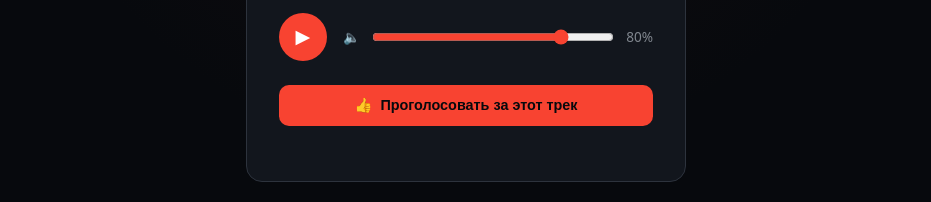
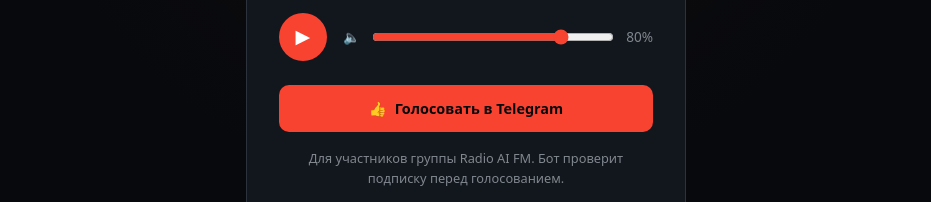
Before and after one commit to Knyazbulgar/radioaifm, a plain HTML site: page index.html in a window 1280 px wide. Shown: the part 900-1102 px from the top of the page, without its empty margins (174-1105 px from the left). Drawn offline with Linux system fonts and the light colour scheme; no server answers.

Commit message:
Route subscriber voting to the connected Telegram bot

```diff
--- a/index.html
+++ b/index.html
@@ -108,6 +108,7 @@
   .status-text { font-size: 0.8rem; color: var(--muted); text-align: center; min-height: 1.2em; }
 
   .vote-btn {
+    text-decoration: none;
     width: 100%;
     background: var(--accent);
     color: var(--bg);
@@ -440,11 +441,11 @@
         <span id="vol-label">80%</span>
       </div>
     </div>
-    <button class="vote-btn" id="voteBtn" onclick="sendVote()">
-      <span>👍</span>
-      <span>Проголосовать за этот трек</span>
-    </button>
-    <div class="vote-result" id="voteResult"></div>
+    <a class="vote-btn" id="voteBtn" href="https://t.me/aifm_hitparad_bot" target="_blank" rel="noopener">
+      <span aria-hidden="true">👍</span>
+      <span>Голосовать в Telegram</span>
+    </a>
+    <p class="status-text">Для участников группы Radio AI FM. Бот проверит подписку перед голосованием.</p>
     <div class="status-text" id="statusText" aria-live="polite"></div>
   </div>
 
@@ -608,7 +609,6 @@
 
 <script>
   const STREAM_URL = 'https://radio.aifm.su/listen/aifm/radio.mp3';
-  const API_URL = 'https://aifm-vote.pesnibulgara.workers.dev/api';
   const NOWPLAYING_URL = 'https://radio.aifm.su/api/nowplaying/aifm';
 
   const audio = document.getElementById('radioAudio');
@@ -690,49 +690,6 @@
         songCoverEl.textContent = '🎵';
       }
     } catch {
-    }
-  }
-
-  async function sendVote() {
-    if (!currentSong) {
-      await updateNowPlaying();
-    }
-
-    const voteBtn = document.getElementById('voteBtn');
-    const result = document.getElementById('voteResult');
-
-    voteBtn.disabled = true;
-    voteBtn.innerHTML = '<span>⏳</span><span>Отправка голоса...</span>';
-
-    result.classList.remove('show', 'success', 'warning');
-
-    try {
-      const res = await fetch(`${API_URL}/vote`, {
-        method: 'POST',
-        headers: { 'Content-Type': 'application/json' },
-        body: JSON.stringify(currentSong)
-      });
-
-      const data = await res.json();
-
-      if (res.ok) {
-        result.textContent = `✓ Ваш голос учтён! Всего голосов за этот трек: ${data.votes}`;
-        result.className = 'vote-result success show';
-        updateNowPlaying();
-      } else if (res.status === 409) {
-        result.textContent = 'Трек уже сменился — обновите страницу и голосуйте за новый.';
-        result.className = 'vote-result warning show';
-        updateNowPlaying();
-      } else {
-        result.textContent = data.error || 'Не удалось проголосовать';
-        result.className = 'vote-result warning show';
-      }
-    } catch (err) {
-      result.textContent = '⚠️ Ошибка соединения с сервером. Попробуйте позже.';
-      result.className = 'vote-result warning show';
-    } finally {
-      voteBtn.disabled = false;
-      voteBtn.innerHTML = '<span>👍</span><span>Проголосовать за этот трек</span>';
     }
   }
 
```
